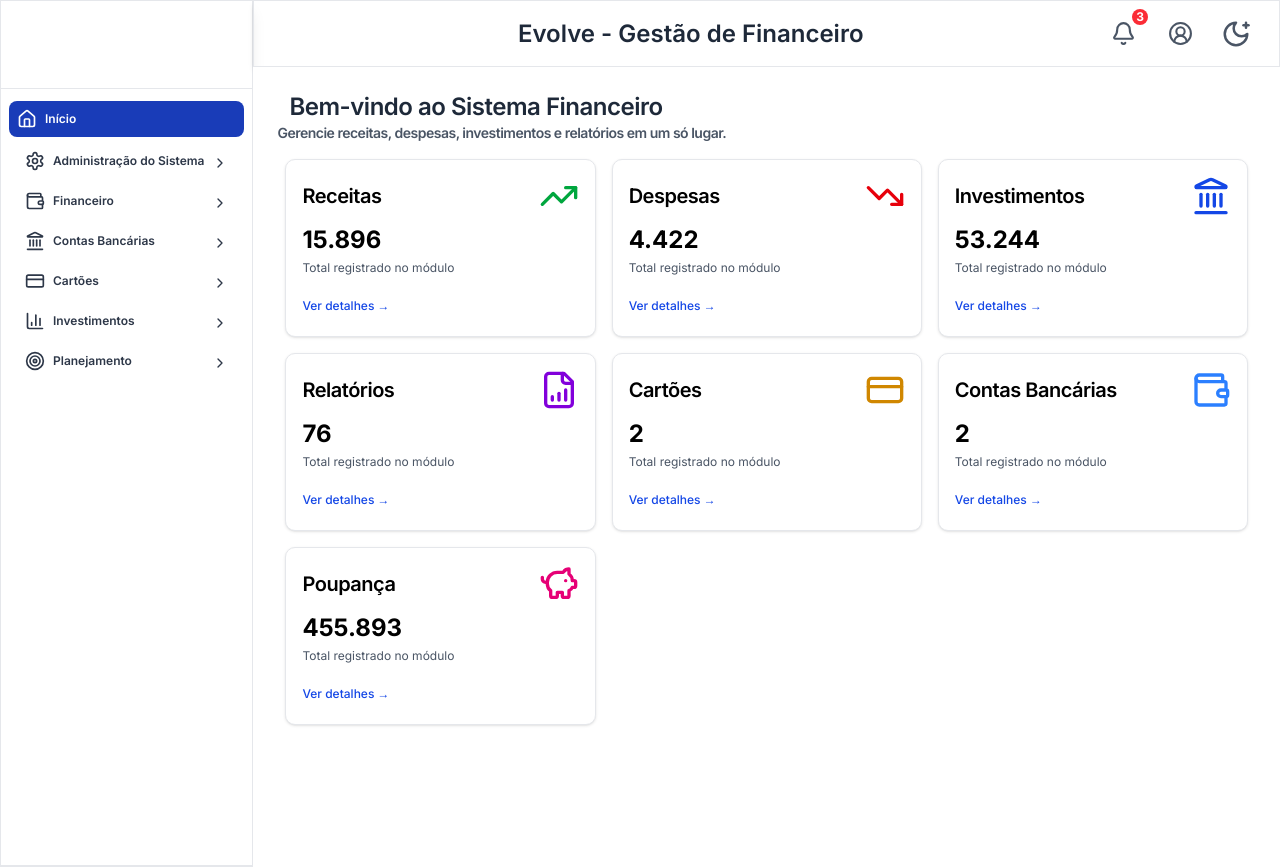
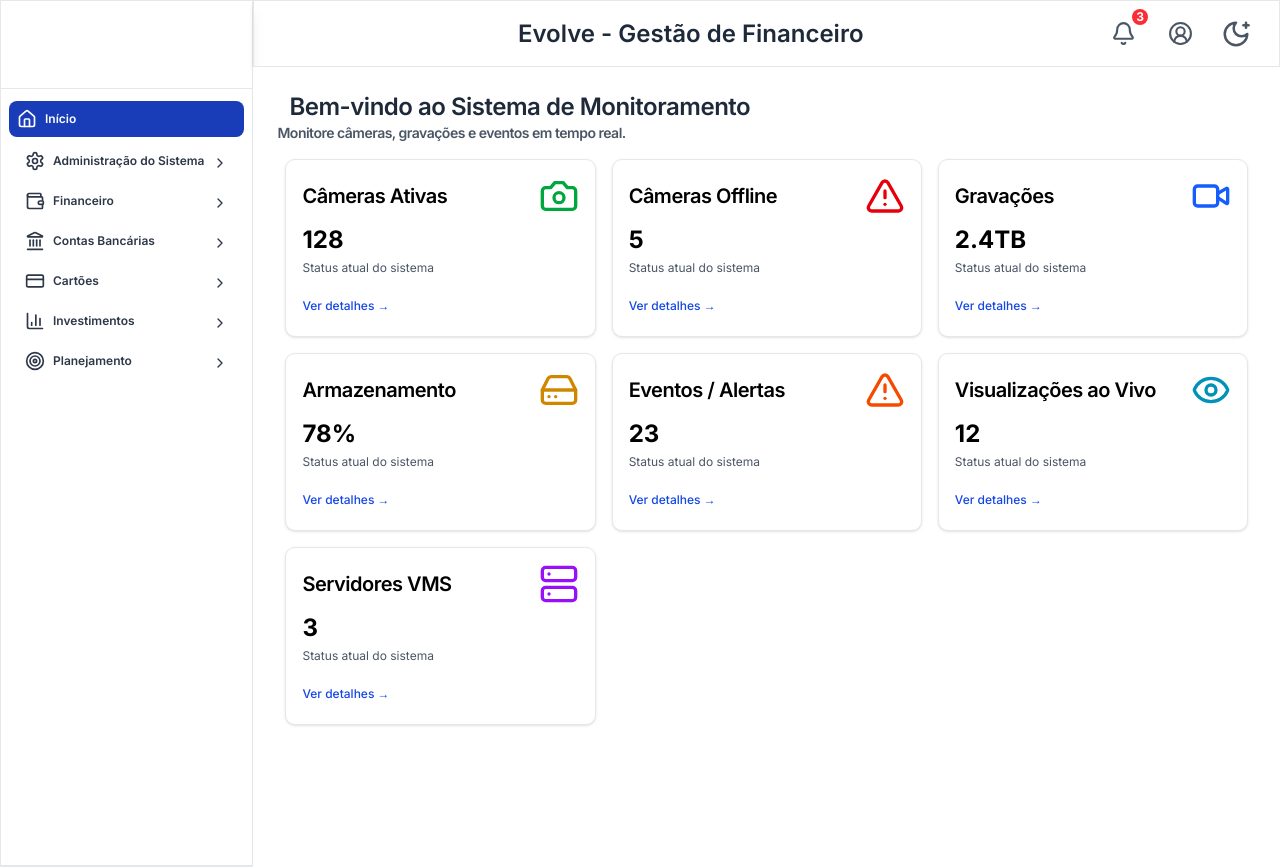
Before and after one commit to Lyzhz/EvolveFinance.js, a Next.js app: page / in a window 1280 px wide. Built offline with nearby package versions, Linux system fonts and the light colour scheme.

Commit message:
Revise welcome message and add camera monitoring items
Updated welcome text and modified items to include camera monitoring features.

```diff
--- a/src/app/page.tsx
+++ b/src/app/page.tsx
@@ -1,11 +1,11 @@
 'use client';
 
-import { PiggyBank, TrendingUp, TrendingDown, FileBarChart, CreditCard, Wallet, Landmark } from 'lucide-react';
+import { Camera, Video, AlertTriangle, HardDrive, Activity, Eye, Server } from 'lucide-react';
 import { useEffect, useState } from 'react';
 
 export default function Home() {
   const [isVisible, setIsVisible] = useState(false);
-  const fullText = "Bem-vindo ao Sistema Financeiro"; // Texto para animação
+  const fullText = "Bem-vindo ao Sistema de Monitoramento";
 
   useEffect(() => {
     const timer = setTimeout(() => {
@@ -15,18 +15,52 @@
   }, []);
 
   const items = [
-    { title: "Receitas", icon: <TrendingUp size={40} className="text-green-600 dark:text-green-300" />, count: 15.896, link: "/finance/receitas" },
-    { title: "Despesas", icon: <TrendingDown size={40} className="text-red-600 dark:text-red-300" />, count: 4.422, link: "/finance/despesas" },
-    { title: "Investimentos", icon: <Landmark size={40} className="text-blue-700 dark:text-blue-300" />, count: 53.244, link: "/finance/investimentos" },
-    { title: "Relatórios", icon: <FileBarChart size={40} className="text-purple-700 dark:text-purple-300" />, count: 76, link: "/finance/relatorios" },
-    { title: "Cartões", icon: <CreditCard size={40} className="text-yellow-600 dark:text-yellow-300" />, count: 2, link: "/finance/cartoes" },
-    { title: "Contas Bancárias", icon: <Wallet size={40} className="text-blue-500 dark:text-blue-300" />, count: 2, link: "/finance/contas" },
-    { title: "Poupança", icon: <PiggyBank size={40} className="text-pink-600 dark:text-pink-300" />, count: 455.893, link: "/finance/poupanca" }
+    {
+      title: "Câmeras Ativas",
+      icon: <Camera size={40} className="text-green-600 dark:text-green-300" />,
+      count: 128,
+      link: "/cameras"
+    },
+    {
+      title: "Câmeras Offline",
+      icon: <AlertTriangle size={40} className="text-red-600 dark:text-red-300" />,
+      count: 5,
+      link: "/cameras/offline"
+    },
+    {
+      title: "Gravações",
+      icon: <Video size={40} className="text-blue-600 dark:text-blue-300" />,
+      count: "2.4TB",
+      link: "/recordings"
+    },
+    {
+      title: "Armazenamento",
+      icon: <HardDrive size={40} className="text-yellow-600 dark:text-yellow-300" />,
+      count: "78%",
+      link: "/storage"
+    },
+    {
+      title: "Eventos / Alertas",
+      icon: <AlertTriangle size={40} className="text-orange-600 dark:text-orange-300" />,
+      count: 23,
+      link: "/events"
+    },
+    {
+      title: "Visualizações ao Vivo",
+      icon: <Eye size={40} className="text-cyan-600 dark:text-cyan-300" />,
+      count: 12,
+      link: "/live"
+    },
+    {
+      title: "Servidores VMS",
+      icon: <Server size={40} className="text-purple-600 dark:text-purple-300" />,
+      count: 3,
+      link: "/servers"
+    }
   ];
 
   return (
     <main className="p-6 flex min-h-screen flex-col bg-gradient-to-br from-white to-white dark:from-gray-900 dark:to-gray-900 transition-all duration-300">
-      {/* Texto de Bem-vindo */}
       <div
         className={`scroll-m-20 pb-2 text-xl font-semibold tracking-tight first:mt-0 transition-all duration-700 ${
           isVisible ? 'opacity-100 animate-slideUpFade2' : 'opacity-0'
@@ -48,11 +82,10 @@
           </span>
         </h1>
         <p className="text-sm text-gray-600 dark:text-gray-400">
-          Gerencie receitas, despesas, investimentos e relatórios em um só lugar.
+          Monitore câmeras, gravações e eventos em tempo real.
         </p>
       </div>
 
-      {/* Grid de itens */}
       <div className="flex m-2 grid gap-4 md:grid-cols-2 lg:grid-cols-2 xl:grid-cols-3">
         {items.map((item, index) => (
           <div
@@ -61,8 +94,8 @@
             style={{ animationDelay: `${index * 100}ms` }}
           >
             <div className="rounded-lg border bg-white dark:bg-gray-800 text-card-foreground shadow-sm overflow-hidden transition-all hover:shadow-lg hover:scale-103 transition-transform duration-300 relative pb-1 after:content-[''] after:absolute after:left-0 after:bottom-[-2px]
-               after:w-full after:h-[4px] after:blur-md dark:after:shadow-[0px_4px_10px_2px_rgba(59,130,246,0.7)]">
-              {/* Título e Ícone */}
+            after:w-full after:h-[4px] after:blur-md dark:after:shadow-[0px_4px_10px_2px_rgba(59,130,246,0.7)]">
+
               <div className="p-4 flex flex-row items-center justify-between pb-2 space-y-0">
                 <h3 className="tracking-tight text-black dark:text-white text-xl font-semibold">
                   <span className="font-press-start-2p">
@@ -81,10 +114,13 @@
                 </h3>
                 {item.icon}
               </div>
+
               <div className="p-4 pt-0">
-                <div className="text-2xl text-black dark:text-white font-bold">{item.count}</div>
+                <div className="text-2xl text-black dark:text-white font-bold">
+                  {item.count}
+                </div>
                 <p className="mt-1 text-xs text-gray-600 dark:text-gray-400">
-                  Total registrado no módulo
+                  Status atual do sistema
                 </p>
                 <div className="mt-4">
                   <a href={item.link} className="text-xs text-blue-700 dark:text-blue-400 font-medium hover:underline">
@@ -92,6 +128,7 @@
                   </a>
                 </div>
               </div>
+
             </div>
           </div>
         ))}
```
